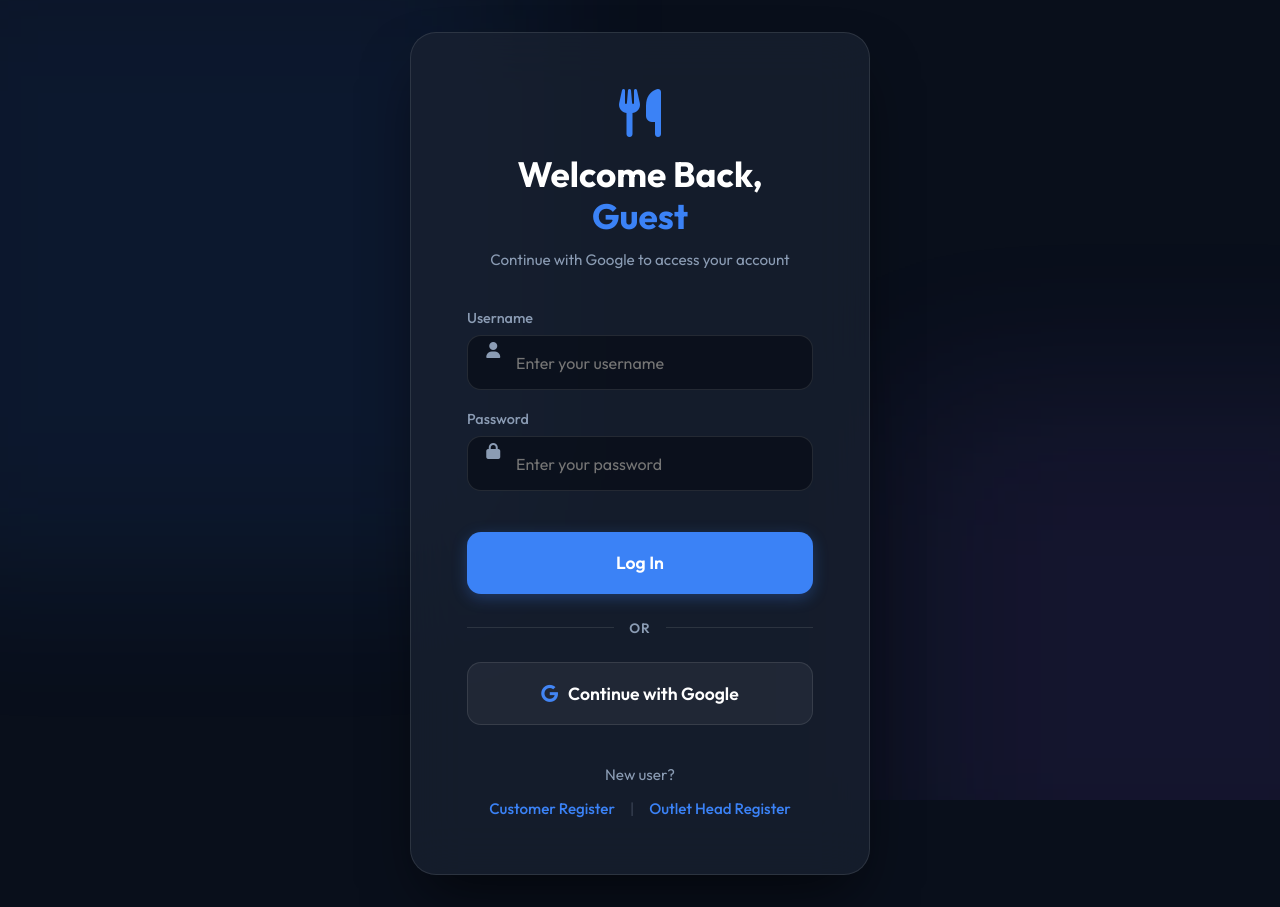
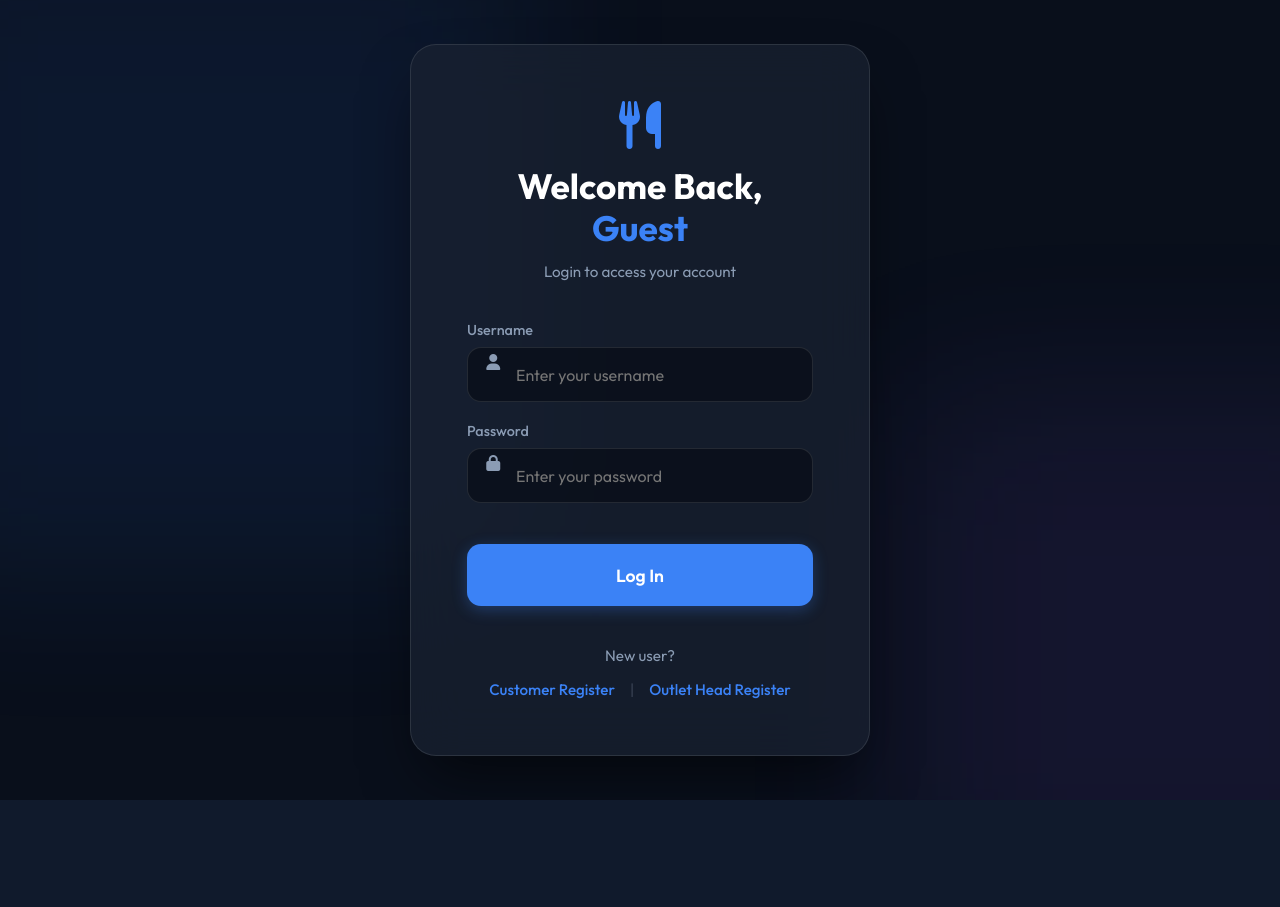
Before and after one commit to Gaurang-kumawat3106/MediBite-Hub, a Django app: page / in a window 1280 px wide. After the commit the page ends 800 px from the top, so only its background shows below. Run offline with Django 5.2, Linux system fonts and the light colour scheme; some libraries are stand-ins or nearby versions.

Commit message:
Completely remove Google Authentication and django-allauth to fix Site/Domain deployment errors

```diff
--- a/canteen/accounts/templates/accounts/login.html
+++ b/canteen/accounts/templates/accounts/login.html
@@ -1,5 +1,4 @@
 {% load static %}
-{% load socialaccount %}
 <!DOCTYPE html>
 <html lang="en">
 <head>
@@ -33,7 +32,7 @@
             <div class="auth-header">
                 <i class="fa-solid fa-utensils auth-logo"></i>
                 <h1 class="auth-title" id="welcomeText">Welcome Back, <span>Guest</span></h1>
-                <p style="color: var(--text-muted); font-size: 0.95rem; margin-top: 5px;">Continue with Google to access your account</p>
+                <p style="color: var(--text-muted); font-size: 0.95rem; margin-top: 5px;">Login to access your account</p>
             </div>
 
             {% if msg %}
@@ -59,21 +58,6 @@
                 <button type="submit" class="btn btn-primary btn-block">Log In</button>
             </form>
 
-            <div style="text-align: center; margin: 25px 0; display: flex; align-items: center; gap: 15px;">
-                <div style="flex: 1; height: 1px; background: var(--border);"></div>
-                <span style="color: var(--text-muted); font-size: 0.85rem; font-weight: 600; text-transform: uppercase; letter-spacing: 1px;">OR</span>
-                <div style="flex: 1; height: 1px; background: var(--border);"></div>
-            </div>
-
-            <a
-                href="{% provider_login_url 'google' process='login' %}{% if next %}?next={{ next|urlencode }}{% endif %}"
-                class="btn btn-block"
-                style="text-decoration:none; display:flex; align-items:center; justify-content:center; gap:10px; background: rgba(255,255,255,0.05); border: 1px solid var(--border); color: #fff;"
-            >
-                <i class="fa-brands fa-google" style="color: #4285F4;"></i>
-                Continue with Google
-            </a>
-
             <div class="auth-links">
                 <p style="margin-bottom: 15px;">New user?</p>
                 <div style="display: flex; justify-content: center; gap: 15px; align-items: center;">
--- a/canteen/canteen/urls.py
+++ b/canteen/canteen/urls.py
@@ -6,8 +6,7 @@ from django.conf.urls.static import static
 
 urlpatterns = [
     path('admin/', admin.site.urls),
-    # OAuth / social login routes (Google)
-    path('accounts/', include('allauth.urls')),
+    # OAuth / social login routes removed
 
     # Application routes
     path('app/', include('accounts.urls')),
```
Also changed, not shown: canteen/canteen/settings.py (+0 -31 lines), 1 other file.
